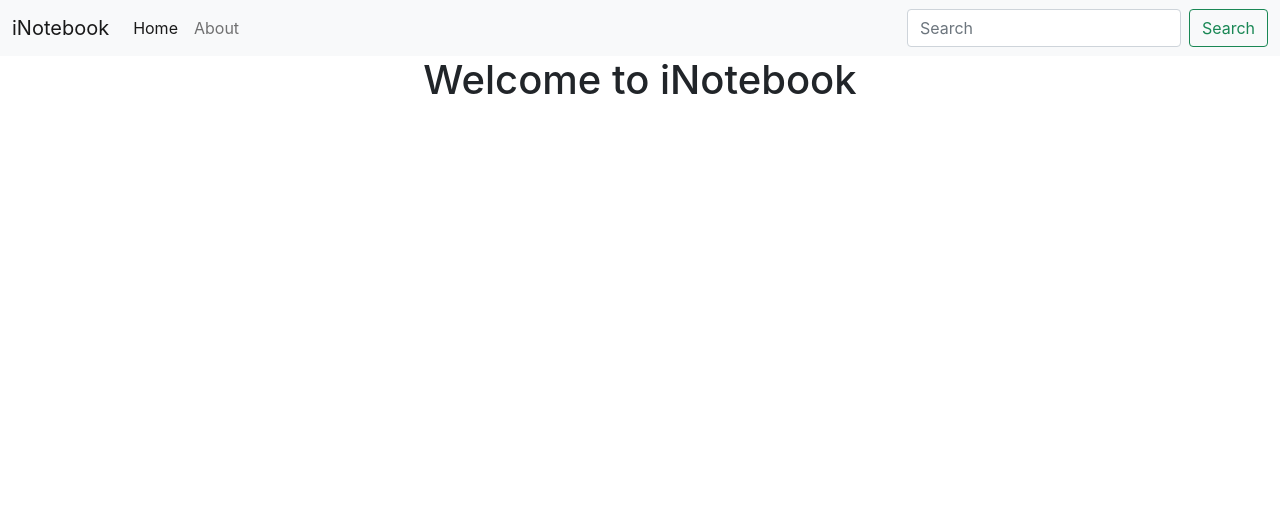
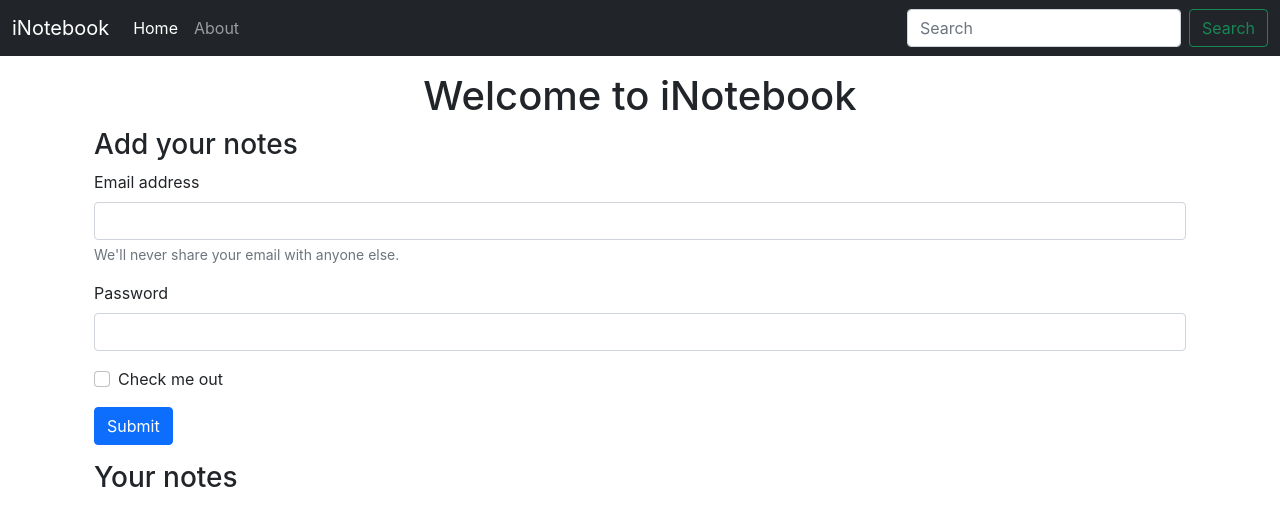
Before and after one commit to Nasif-21/inotebook, a React (Create React App) app: page / in a window 1280 px wide. Shown: the top 526 px of the page. Built offline with nearby package versions, Linux system fonts and the light colour scheme.

Commit message:
useLocation hook

```diff
--- a/src/App.js
+++ b/src/App.js
@@ -13,10 +13,12 @@
     <NoteState>
     <BrowserRouter>
       <Navbar/>
+      <div className='container'>
       <Routes>
         <Route path="/"  element={<Home/>} />
         <Route path="/about"  element={<About/>} />
       </Routes>
+      </div>
     </BrowserRouter>
     </NoteState>
 
--- a/src/components/About.js
+++ b/src/components/About.js
@@ -1,18 +1,14 @@
-import React, { useEffect } from 'react'
-import { useContext } from 'react'
+import React  from 'react'
+
 //import { useState } from 'react'
-import noteContext from '../context/notes/noteContext'
+
 
 
 
 const About=()=> {
-    const a=useContext(noteContext);
-    useEffect(()=>{
-        a.update();
 
-    },[])
   return (
-    <div>This is About {a.state.name} and his birthday at {a.state.id}</div>
+    <div>This is About page</div>
   )
 }
 
--- a/src/components/Home.js
+++ b/src/components/Home.js
@@ -1,9 +1,50 @@
-import React from 'react'
+import React from "react";
 
 export const Home = () => {
   return (
     <div>
-         <h1><center>Welcome to iNotebook</center></h1>
+      <div className="container my-3">
+      <h1><center>Welcome to iNotebook</center></h1>
+      <h3>Add your notes</h3>
+      <form>
+        <div class="mb-3">
+          <label for="exampleInputEmail1" class="form-label">
+            Email address
+          </label>
+          <input
+            type="email"
+            class="form-control"
+            id="exampleInputEmail1"
+            aria-describedby="emailHelp"
+          />
+          <div id="emailHelp" class="form-text">
+            We'll never share your email with anyone else.
+          </div>
         </div>
-  )
-}
+        <div class="mb-3">
+          <label for="exampleInputPassword1" class="form-label">
+            Password
+          </label>
+          <input
+            type="password"
+            class="form-control"
+            id="exampleInputPassword1"
+          />
+        </div>
+        <div class="mb-3 form-check">
+          <input type="checkbox" class="form-check-input" id="exampleCheck1" />
+          <label class="form-check-label" for="exampleCheck1">
+            Check me out
+          </label>
+        </div>
+        <button type="submit" class="btn btn-primary">
+          Submit
+        </button>
+      </form>
+      </div>
+      <div className="container my-3">
+      <h3>Your notes</h3>
+      </div>
+    </div>
+  );
+};
--- a/src/components/Navbar.js
+++ b/src/components/Navbar.js
@@ -1,21 +1,29 @@
-import React from 'react'
+import React,{useEffect} from 'react'
 import { Link } from 'react-router-dom'
+import { useLocation } from 'react-router-dom';
+
+
 const Navbar = () => {
+  let location = useLocation();
+  useEffect(() => {
+    // Google Analytics
+    console.log(location.pathname)
+  }, [location]);
   return (
     <div>
-        <nav className="navbar navbar-expand-lg navbar-light bg-light">
+        <nav className="navbar navbar-expand-lg navbar-dark bg-dark">
   <div className="container-fluid">
-    <Link className="navbar-brand" to="/">iNotebook</Link>
+    <Link className="navbar-brand " to="/">iNotebook</Link>
     <button className="navbar-toggler" type="button" data-bs-toggle="collapse" data-bs-target="#navbarSupportedContent" aria-controls="navbarSupportedContent" aria-expanded="false" aria-label="Toggle navigation">
       <span className="navbar-toggler-icon"></span>
     </button>
     <div className="collapse navbar-collapse" id="navbarSupportedContent">
       <ul className="navbar-nav me-auto mb-2 mb-lg-0">
         <li className="nav-item">
-          <Link className="nav-link active" aria-current="page" to="/">Home</Link>
+          <Link className={`nav-link ${location.pathname==="/"?"active":""}`} aria-current="page" to="/">Home</Link>
         </li>
         <li className="nav-item">
-          <Link className="nav-link" to="/about">About</Link>
+          <Link className={`nav-link ${location.pathname==="/about"?"active":""}`} to="/about">About</Link>
         </li>
 
 
--- a/src/context/notes/NoteState.js
+++ b/src/context/notes/NoteState.js
@@ -1,28 +1,16 @@
 //import react from "react";
-import { useState } from "react";
+
 import NoteContext from "./noteContext";
 
 
 
 const NoteState=(props)=>
 {
-    const s1={
-    "name":"Nasif",
-    "id":"21"
-    }
-    const [state,setState]=useState(s1);
-    const update=()=>
-    {
-        setTimeout(()=>{
-            setState({
-                "name":"Sheikh",
-                "id":"12"
-            })
 
-        },1000)
-    }
+
+
     return(
-        <NoteContext.Provider value={{state,update}}>
+        <NoteContext.Provider value={{}}>
             {props.children}
         </NoteContext.Provider>
 
```
